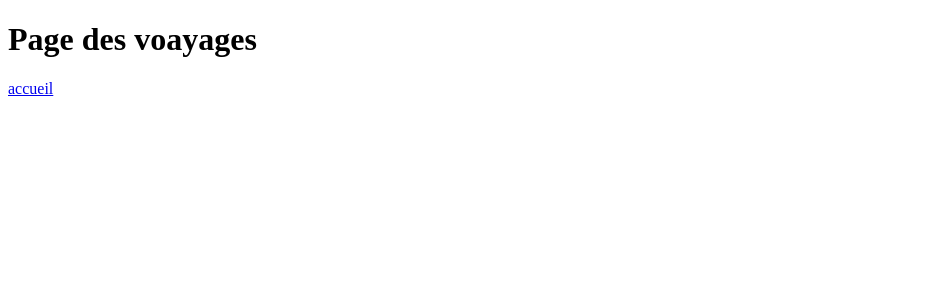
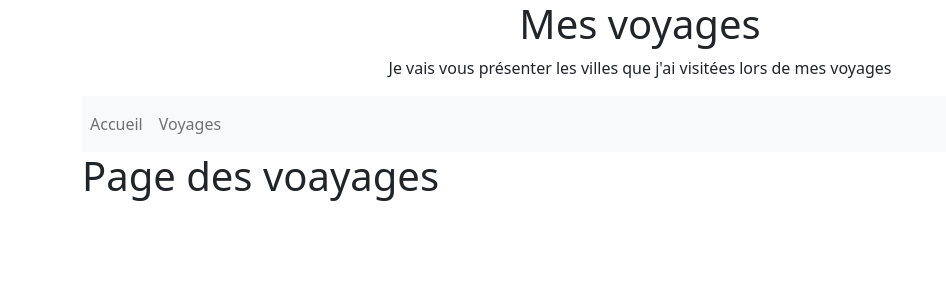
Before and after one commit to reenagbh/mes-voyages, a Symfony app: template templates/pages/voyages.html.twig in a window 1280 px wide. Shown: the top 300 px of the page, without its empty margins (0-946 px from the left). Run offline with Twig, Linux system fonts and the light colour scheme; the template is opened without the code that fills it, so the values that code supplies are empty; some libraries are stand-ins or nearby versions.

Commit message:
phase 5: 2 pages et une barre de navigation

```diff
--- a/templates/base.html.twig
+++ b/templates/base.html.twig
@@ -1,17 +1,22 @@
 <!DOCTYPE html>
+<html lang="fr">
 <html>
     <head>
         <meta charset="UTF-8">
         <title>{% block title %}Mes voyages{% endblock %}</title>
+        <link href="https://cdn.jsdelivr.net/npm/bootstrap@5.1.3/dist/css/bootstrap.min.css" rel="stylesheet" integrity="sha384-1BmE4kWBq78iYhFldvKuhfTAU6auU8tT94WrHftjDbrCEXSU1oBoqyl2QvZ6jIW3" crossorigin="anonymous">
 
-        {% block stylesheets %}
-        {% endblock %}
-
-        {% block javascripts %}
-
-        {% endblock %}
+        {% block stylesheets %}{% endblock %}
+        {% block javascripts %}{% endblock %}
     </head>
     <body>
-        {% block body %}{% endblock %}
+        <!--entete-->
+        {% block top %}{% endblock %}
+        <!--corps-->
+        <div class="container">
+            {% block body %}{% endblock %}
+        </div>
+        <!-- javascript -->
+        <script src="https://cdn.jsdelivr.net/npm/bootstrap@5.1.3/dist/js/bootstrap.bundle.min.js" integrity="sha384-ka7Sk0Gln4gmtz2MlQnikT1wXgYsOg+OMhuP+IlRH9sENBO0LRn5q+8nbTov4+1p" crossorigin="anonymous"></script>
     </body>
 </html>
--- /dev/null
+++ b/templates/basefront.html.twig
@@ -0,0 +1,28 @@
+{% extends "base.html.twig" %}
+
+{% block title %}{% endblock %}
+{% block stylesheets %}{% endblock %}
+{% block top %}
+    <div class="container">
+        <!--titre-->
+        <div class="text-center">
+            <h1>Mes voyages</h1>
+            <p> Je vais vous présenter les villes que j'ai visitées lors de mes voyages</p>
+        </div>
+        <!-- menu-->
+        <nav class="navbar navbar-expand-lg navbar-light bg-light">
+            <div class="collapse navbar-collapse" id="navbarSupportedContent">
+                <ul class="navbar-nav me-auto mb-2 mb-lg-0">
+                    <li class="nav-item">
+                        <a class="nav-link" href="{{ path('accueil') }}">Accueil</a>
+                    </li>
+                    <li class="nav-item">
+                        <a class="nav-link" href="{{ path('voyages') }}">Voyages</a>
+                    </li>
+                </ul>
+            </div>
+        </nav>
+   </div>
+{% endblock %}
+{% block body %}{% endblock %}
+{% block javascripts %}{% endblock %}
--- a/templates/pages/acceuil.html.twig
+++ b/templates/pages/acceuil.html.twig
@@ -1,6 +1,5 @@
-{% extends "base.html.twig" %}
+{% extends "basefront.html.twig" %}
 
 {% block body %}
 <h1>Page d'acceuil</h1>
-<a href="{{ path('voyages') }}">voyages</a>
 {% endblock %}
--- a/templates/pages/voyages.html.twig
+++ b/templates/pages/voyages.html.twig
@@ -1,6 +1,5 @@
-{% extends "base.html.twig" %}
+{% extends "basefront.html.twig" %}
 
 {% block body %}
 <h1>Page des voayages</h1>
-<a href="{{ path('accueil') }}">accueil</a>
 {% endblock %}
```
